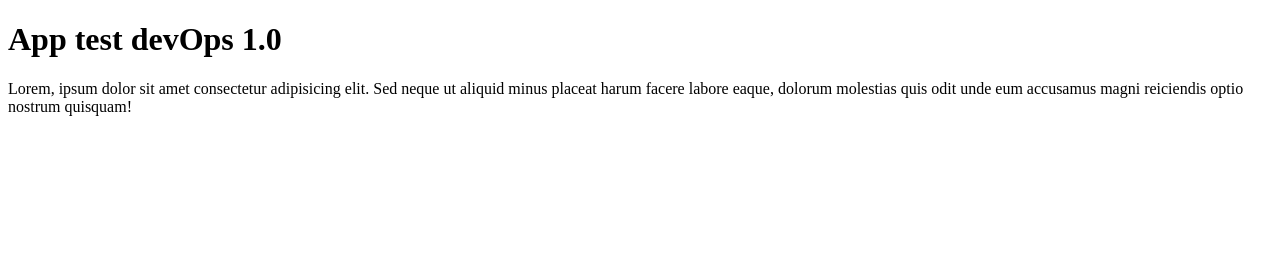
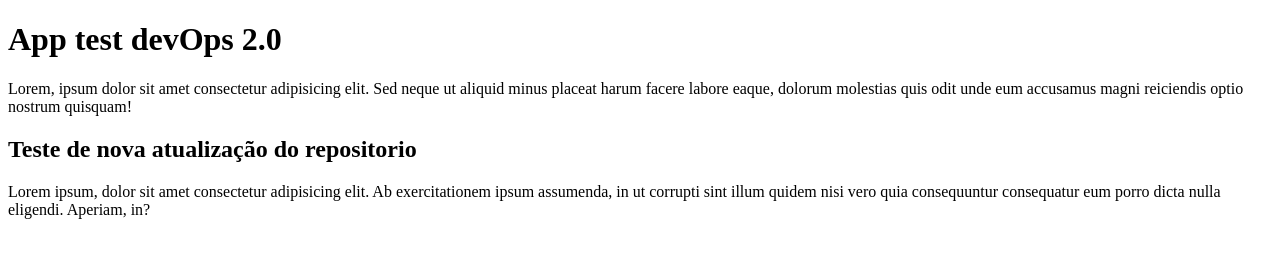
Before and after one commit to Edugon0/Project_DevOps, a plain HTML site: page app/index.html in a window 1280 px wide. Drawn offline with Linux system fonts and the light colour scheme.

Commit message:
new update to pipeline (version 2.0)

```diff
--- a/app/index.html
+++ b/app/index.html
@@ -6,8 +6,12 @@
     <title>App_DevOps</title>
 </head>
 <body>
-    <h1>App test devOps 1.0 </h1>
+    <h1>App test devOps 2.0 </h1>
 
     <p>Lorem, ipsum dolor sit amet consectetur adipisicing elit. Sed neque ut aliquid minus placeat harum facere labore eaque, dolorum molestias quis odit unde eum accusamus magni reiciendis optio nostrum quisquam!</p>
+
+    <h2>Teste de nova atualização do repositorio</h2>
+
+    <p>Lorem ipsum, dolor sit amet consectetur adipisicing elit. Ab exercitationem ipsum assumenda, in ut corrupti sint illum quidem nisi vero quia consequuntur consequatur eum porro dicta nulla eligendi. Aperiam, in?</p>
 </body>
 </html>
```
Also changed, not shown: 1 other file.
